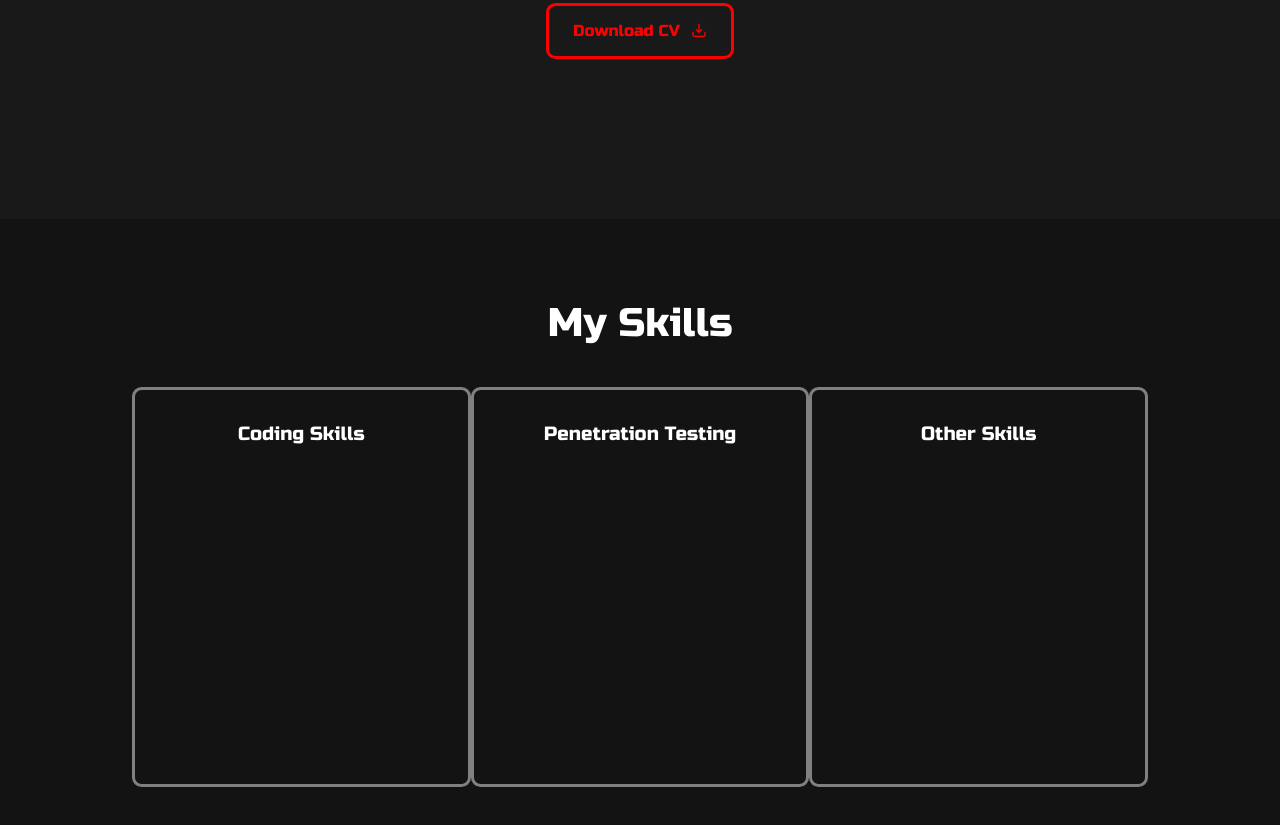
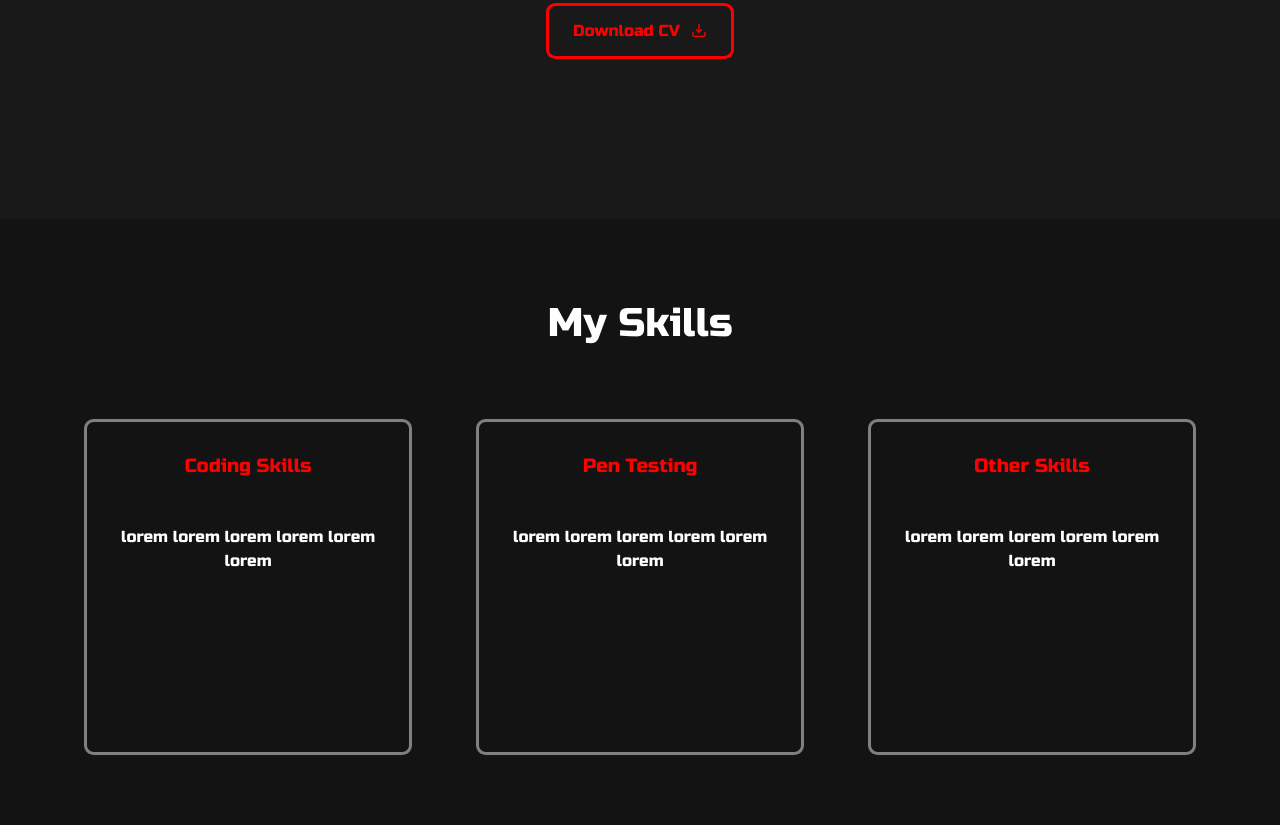
Before and after one commit to XronTrix10/Portfolio, a plain HTML site: page index.html in a window 1280 px wide. Shown: the part 1338-2163 px from the top of the page. Drawn offline with nearby package versions, Linux system fonts and the light colour scheme.

Commit message:
Skill Card

```diff
--- a/css/styles.css
+++ b/css/styles.css
@@ -108,7 +108,7 @@ html {
     z-index: 99;
     font-size: 2rem;
     border: .2rem solid red;
-    background-color: none;
+    background-color: rgb(19, 19, 19);
     color: red;
     cursor: pointer;
     padding: .1rem .5rem;
@@ -245,28 +245,34 @@ html {
     width: 100vw;
     align-items: center;
     text-align: center;
-    padding: 5rem 9rem;
+    padding: 5rem 4rem;
 }
 
-.home-skills .title{
+.home-skills .title {
     margin-bottom: 2.5rem;
 }
 
-.skills{
+.skills {
     padding: 0;
-    justify-content: space-between;
 }
 
-.skills h2{
+.skills h2 {
+    color: red;
     font-size: 1.2rem;
 }
 
-.skill-set{
+.skill-set {
     height: 25rem;
-    /* width: 25vw; */
+    padding: 2rem;
+}
+
+.skill-set .card {
     border: .2rem solid gray;
     border-radius: .6em;
+    height: 100%;
+    background-color: rgb(19, 19, 19);
     padding: 2rem;
+    color: white;
 }
 
 
--- a/index.html
+++ b/index.html
@@ -132,13 +132,49 @@
 
         <div class="skills row">
             <div class="col-lg-4 col-md-6 col-sm-1 skill-set">
-                <h2>Coding Skills</h2>
+                <div class="card">
+                    <div class="title">
+                        <h2>Coding Skills</h2>
+                    </div>
+                    <div class="skill-list">
+                        <span>lorem</span>
+                        <span>lorem</span>
+                        <span>lorem</span>
+                        <span>lorem</span>
+                        <span>lorem</span>
+                        <span>lorem</span>
+                    </div>
+                </div>
             </div>
             <div class="col-lg-4 col-md-6 col-sm-1 skill-set">
-                <h2>Penetration Testing</h2>
+                <div class="card">
+                    <div class="title">
+                        <h2>Pen Testing</h2>
+                    </div>
+                    <div class="skill-list">
+                        <span>lorem</span>
+                        <span>lorem</span>
+                        <span>lorem</span>
+                        <span>lorem</span>
+                        <span>lorem</span>
+                        <span>lorem</span>
+                    </div>
+                </div>
             </div>
             <div class="col-lg-4 col-md-6 col-sm-1 skill-set">
-                <h2>Other Skills</h2>
+                <div class="card">
+                    <div class="title">
+                        <h2>Other Skills</h2>
+                    </div>
+                    <div class="skill-list">
+                        <span>lorem</span>
+                        <span>lorem</span>
+                        <span>lorem</span>
+                        <span>lorem</span>
+                        <span>lorem</span>
+                        <span>lorem</span>
+                    </div>
+                </div>
             </div>
         </div>
     </section>
```
